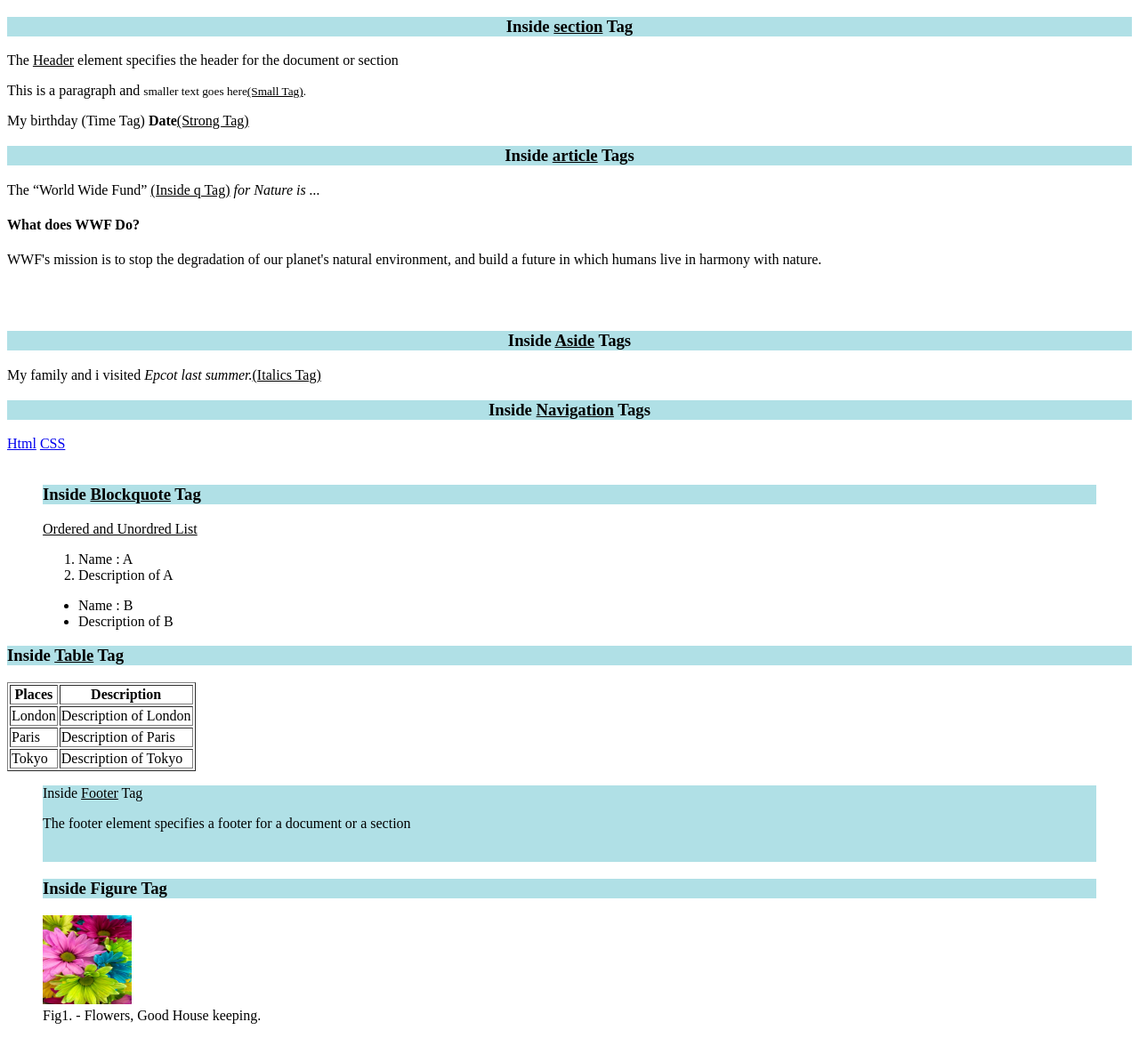
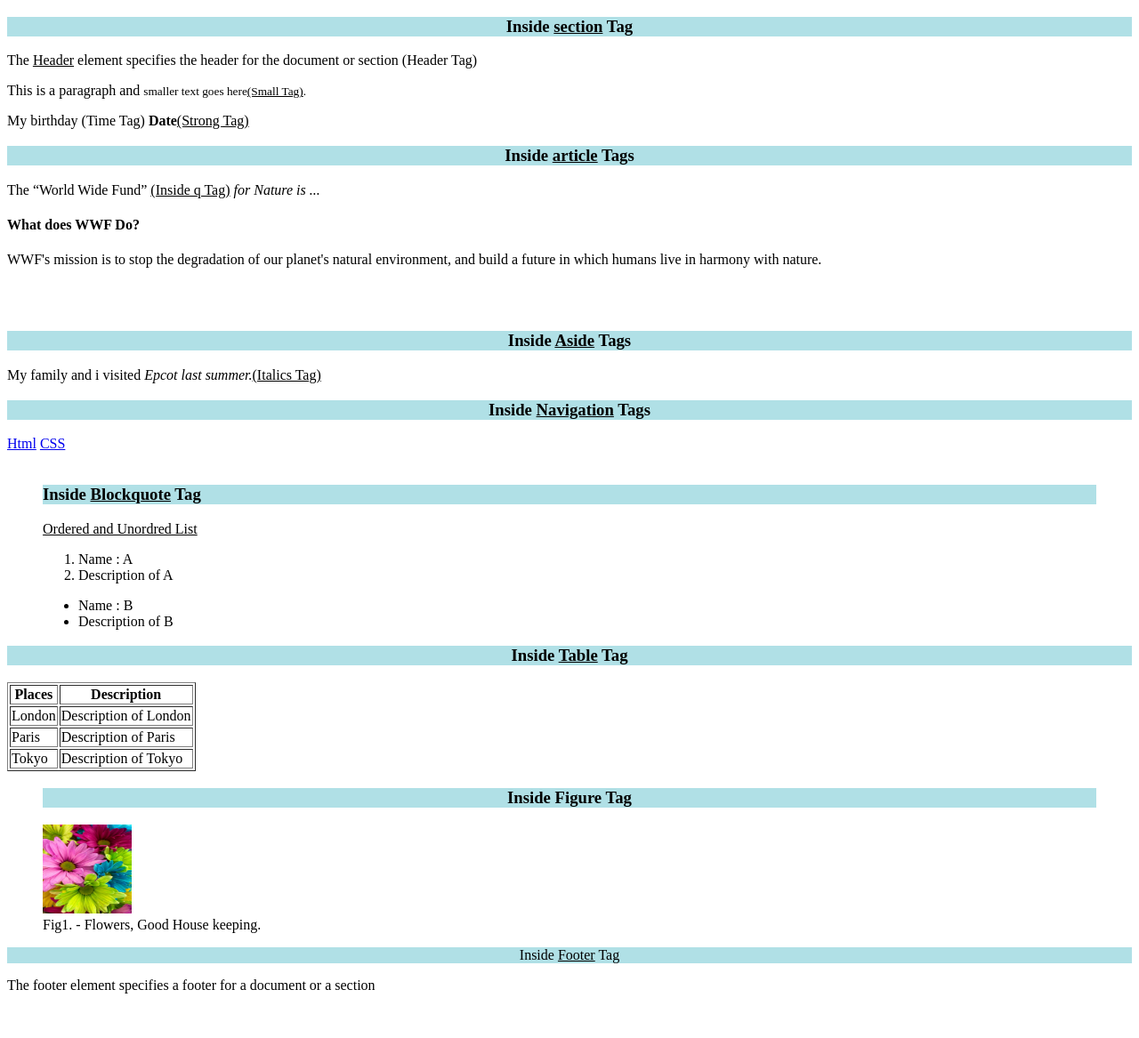
Before and after one commit to sonalaggarwal555/semantic-elements, a plain HTML site: page index.html in a window 1280 px wide. Shown: the whole page at 89% size. After the commit the page ends 1133 px from the top, so only its background shows below. Drawn offline with Linux system fonts and the light colour scheme.

Commit message:
Assignment 1 Lesson 01

```diff
--- a/index.html
+++ b/index.html
@@ -8,7 +8,7 @@
       <section>
         <h3 style="text-align:center;background-color:powderblue;">Inside <u>section</u> Tag</h3>
         <header>
-          <p>The <u>Header</u> element specifies the header for the document or section</p>
+          <p>The <u>Header</u> element specifies the header for the document or section (Header Tag)</p>
         </header>
 
         <p>This is a paragraph and
@@ -56,7 +56,7 @@
       </ul>
       </blockquote>
 
-      <h3 style="background-color:powderblue">Inside <u>Table</u> Tag</h3>
+      <h3 style="text-align:center;background-color:powderblue">Inside <u>Table</u> Tag</h3>
       <table border="1">
       <tr>
       <th>Places</th>
@@ -74,21 +74,19 @@
       <td>Tokyo</td>
       <td>Description of Tokyo</td>
       </tr>
-    </table>
-
-      <blockquote style="background-color:powderblue">
-        <footer>
-          <p>Inside <u>Footer</u> Tag</p>
-          <p>The footer element specifies a footer for a document or a section</p>
-        </footer><br/>
-      </blockquote>
+      </table>
 
       <figure>
-      <h3 style="background-color:powderblue;">Inside Figure Tag</h3>
+      <h3 style="text-align:center;background-color:powderblue;">Inside Figure Tag</h3>
       <img src="flower1.jpeg" width="100" height="100"  alt="flowers"/>
       <figcaption>Fig1. - Flowers, Good House keeping.</figcaption>
       </figure>
 
+      <footer>
+        <p style="text-align:center;background-color:powderblue">Inside <u>Footer</u> Tag</p>
+        <p>The footer element specifies a footer for a document or a section</p>
+      </footer>
+
     </body>
 
 </html>
```
